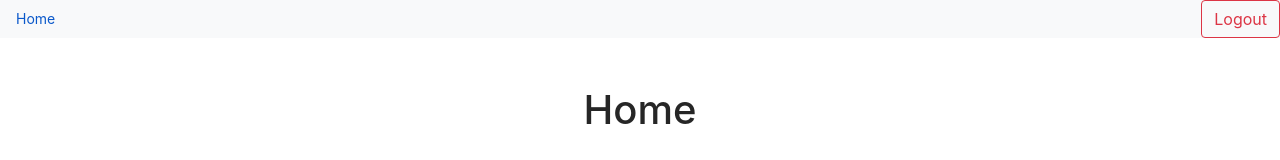
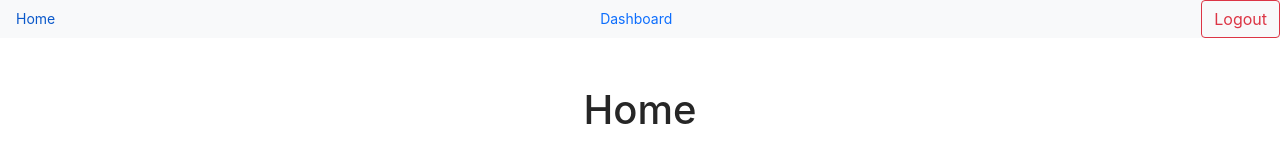
Before and after one commit to SohanR/book-my-hotel, a React (Create React App) app in the folder client/: page / in a window 1280 px wide. Shown: the top 160 px of the page. Built offline with nearby package versions, Linux system fonts and the light colour scheme; sample sign-in values are in the browser's storage.

Commit message:
dashboard link

```diff
--- a/client/src/components/TopNav.jsx
+++ b/client/src/components/TopNav.jsx
@@ -26,6 +26,12 @@
     <div className='nav bg-light d-flex justify-content-between' >
         <Link className="nav-link" to="/">Home</Link>
 
+        {auth !== null && (
+
+          <Link className="nav-link" to="/dashboard">Dashboard</Link>
+
+        )}
+
 
       {auth !== null && (<button  onClick={logout} className="btn btn-outline-danger m-r-3">Logout</button>)}
 
```
